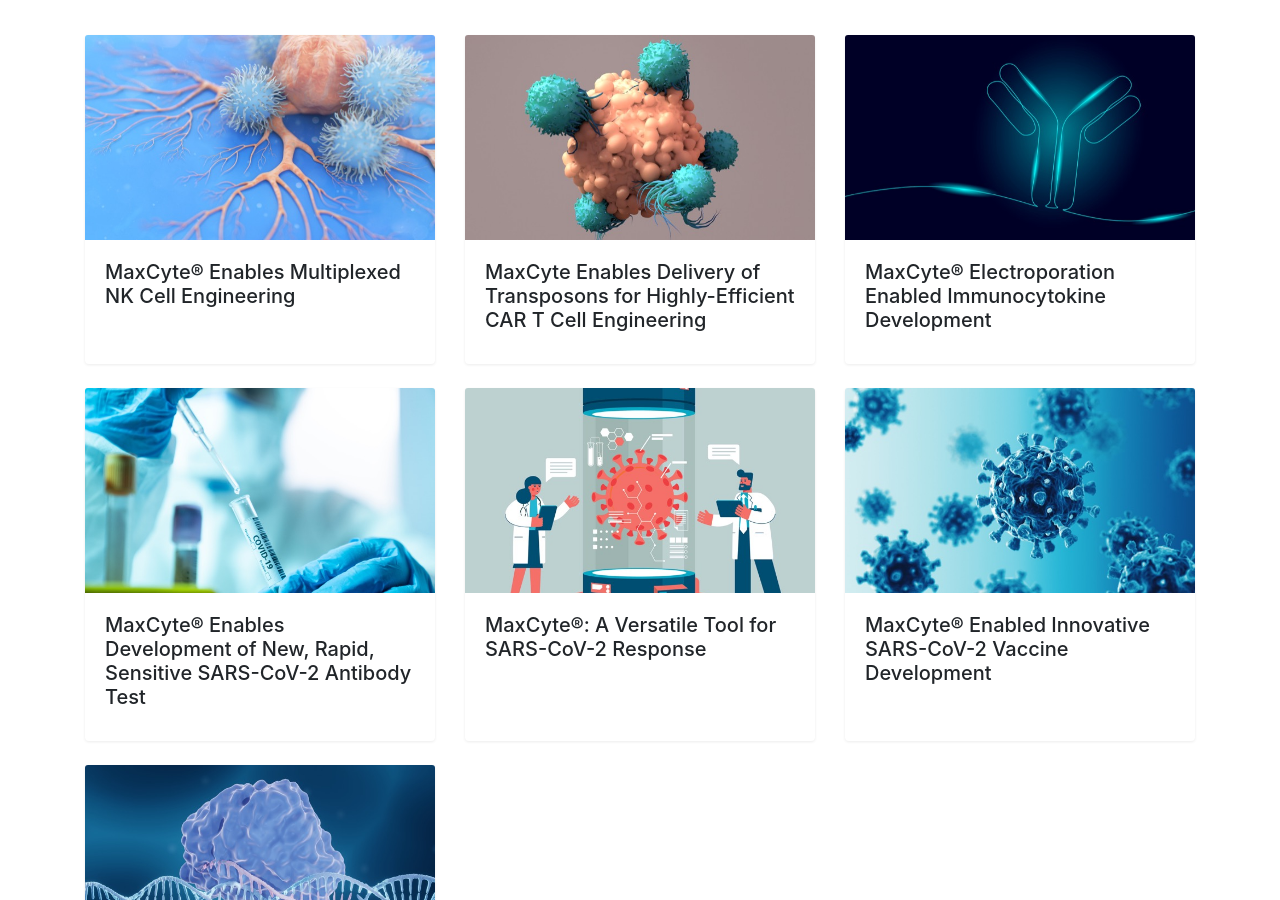
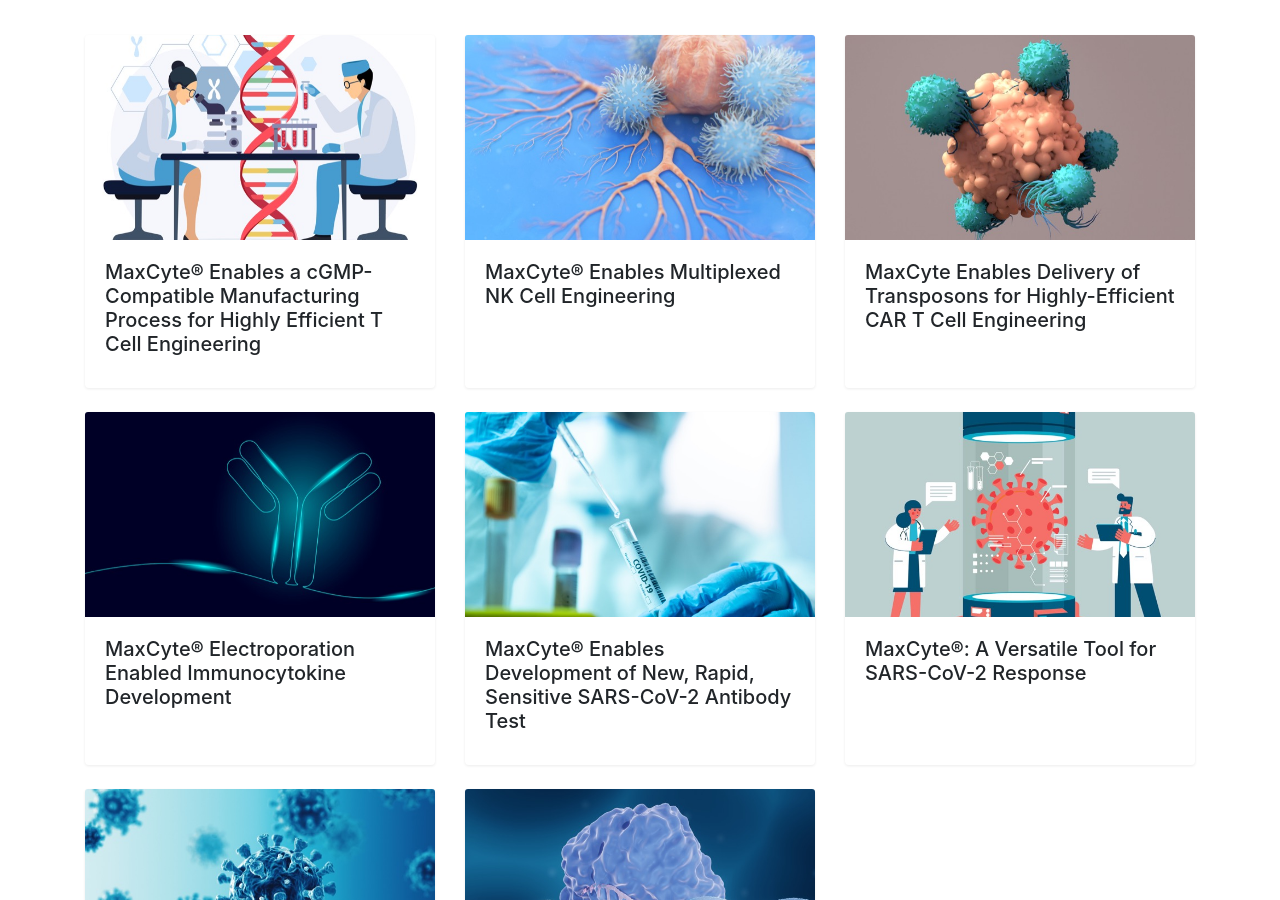
Before and after one commit to tbourhill/tbourhill.github.io, a Jekyll site: the page built from clips.html, in a window 1280 px wide and 900 px high, scrolled down 860 px. Built offline with Jekyll 4.4.1, drawn with Linux system fonts in a browser that asks for light colours; nearby versions of some CDN libraries.

Commit message:
Added new clip for MaxCyte

```diff
--- a/_data/maxcyte_clips.yml
+++ b/_data/maxcyte_clips.yml
@@ -1,3 +1,6 @@
+- title: "MaxCyte® Enables a cGMP-Compatible Manufacturing Process for Highly Efficient T Cell Engineering"
+  link: https://maxcyte.com/resource/maxcyte-enables-a-cgmp-compatible-manufacturing-process-for-highly-efficient-t-cell-engineering/
+  image: assets/images/iStock-1530138291.jpeg
 - title: "MaxCyte® Enables Multiplexed NK Cell Engineering"
   link: https://maxcyte.com/resource/maxcyte-enables-multiplexed-nk-cell-engineering/
   image: assets/images/iStock-1383260152.jpeg
```
Also changed, not shown: assets/images/iStock-1530138291.jpeg (added).
